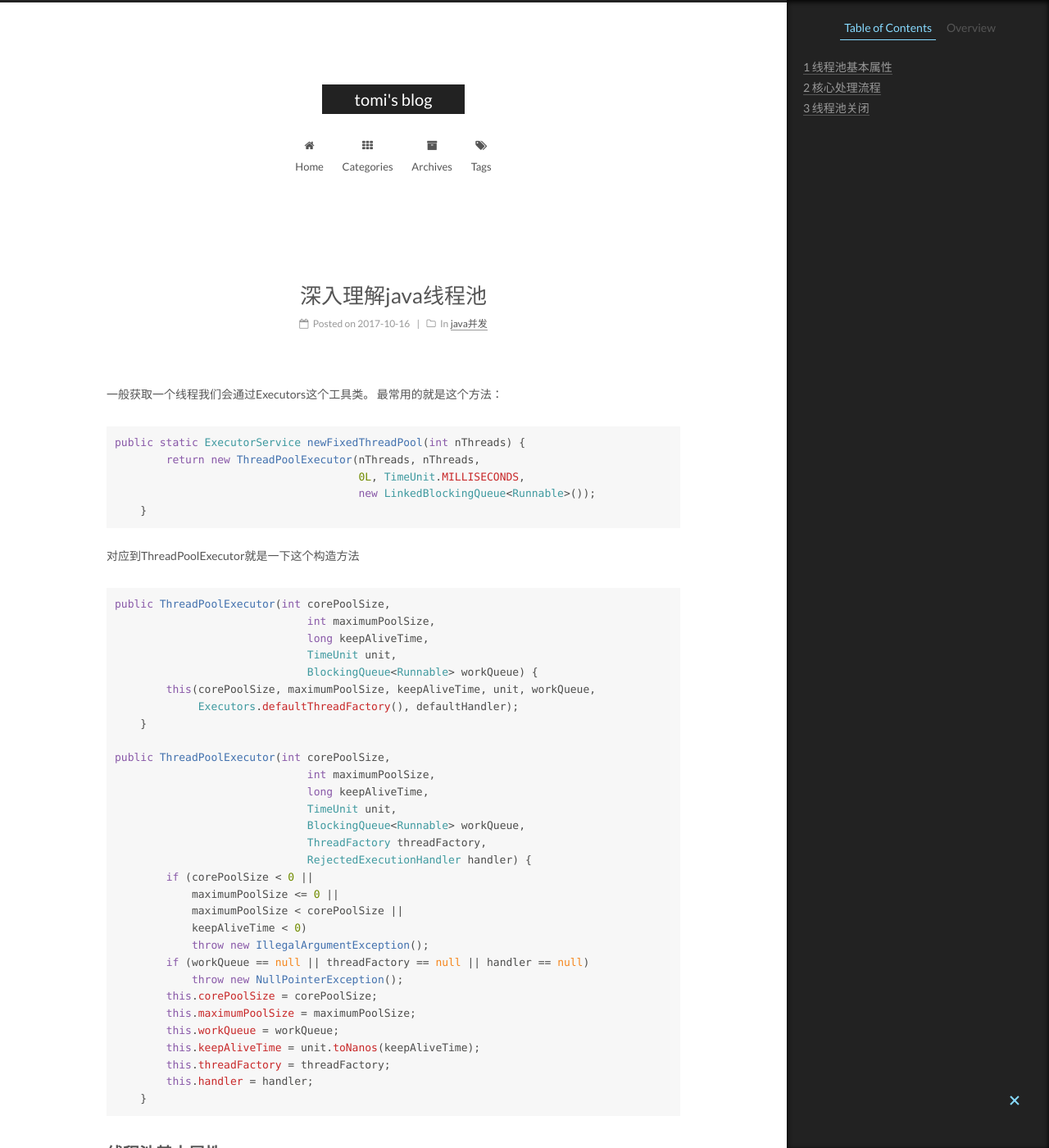
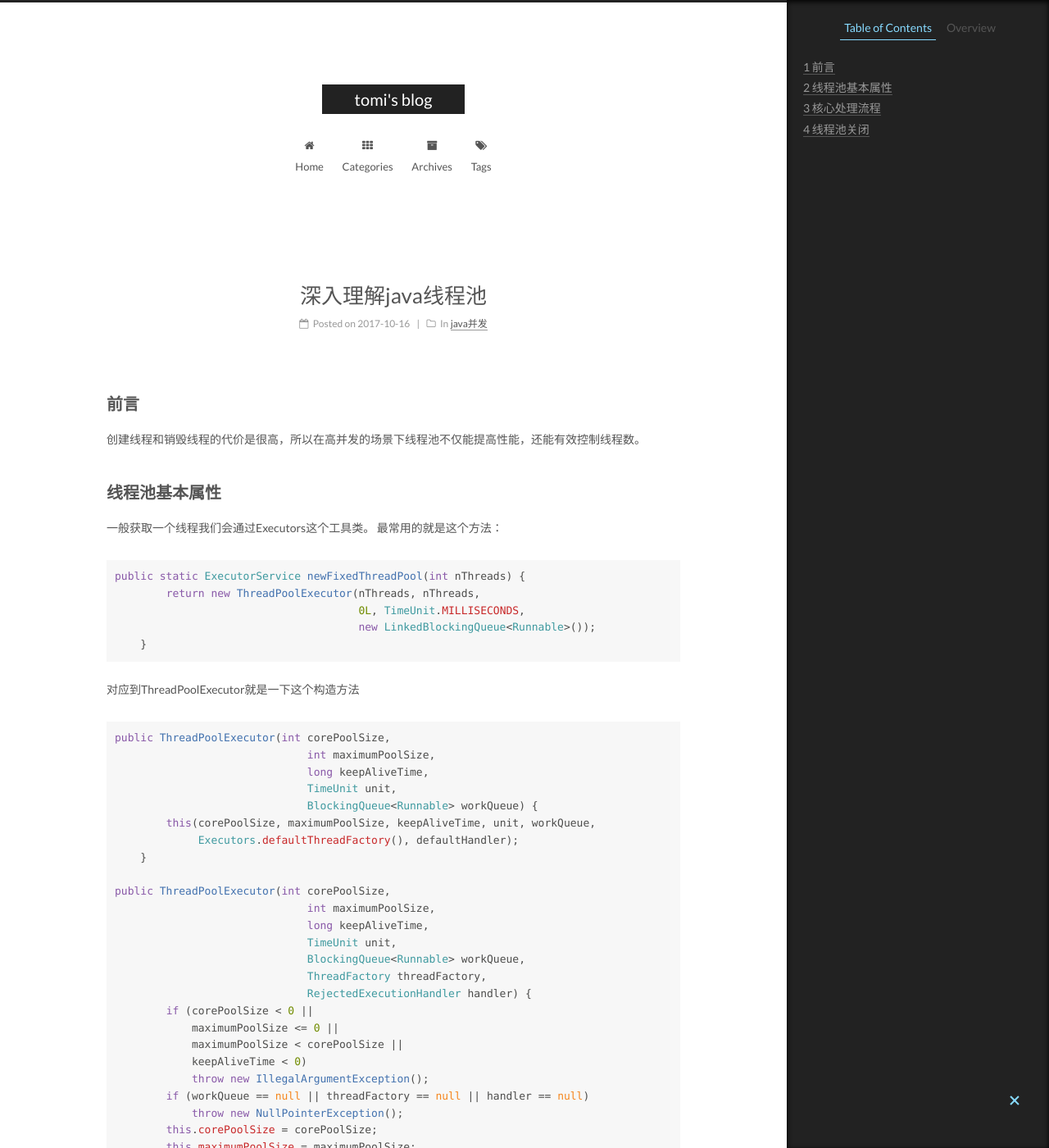
Before and after one commit to thunderthunderthunder/thunderthunderthunder.github.io, a Jekyll site: the page built from _posts/2017-10-16-深入理解Java线程池.md, in a window 1280 px wide and 1400 px high. Shown: the whole window at 82% size. Built offline with Jekyll 4.4.1, drawn with Linux system fonts in a browser that asks for light colours.

Commit message:
Update 2017-10-16-深入理解Java线程池.md

````diff
--- a/_posts/2017-10-16-深入理解Java线程池.md
+++ b/_posts/2017-10-16-深入理解Java线程池.md
@@ -10,6 +10,10 @@ tags:
  - 线程池
 ---
 
+## 前言
+创建线程和销毁线程的代价是很高，所以在高并发的场景下线程池不仅能提高性能，还能有效控制线程数。
+
+## 线程池基本属性
 一般获取一个线程我们会通过Executors这个工具类。
 最常用的就是这个方法：
 ```java
````
Also changed, not shown: other parts of _posts/2017-10-16-深入理解Java线程池.md (+0 -1 lines).
